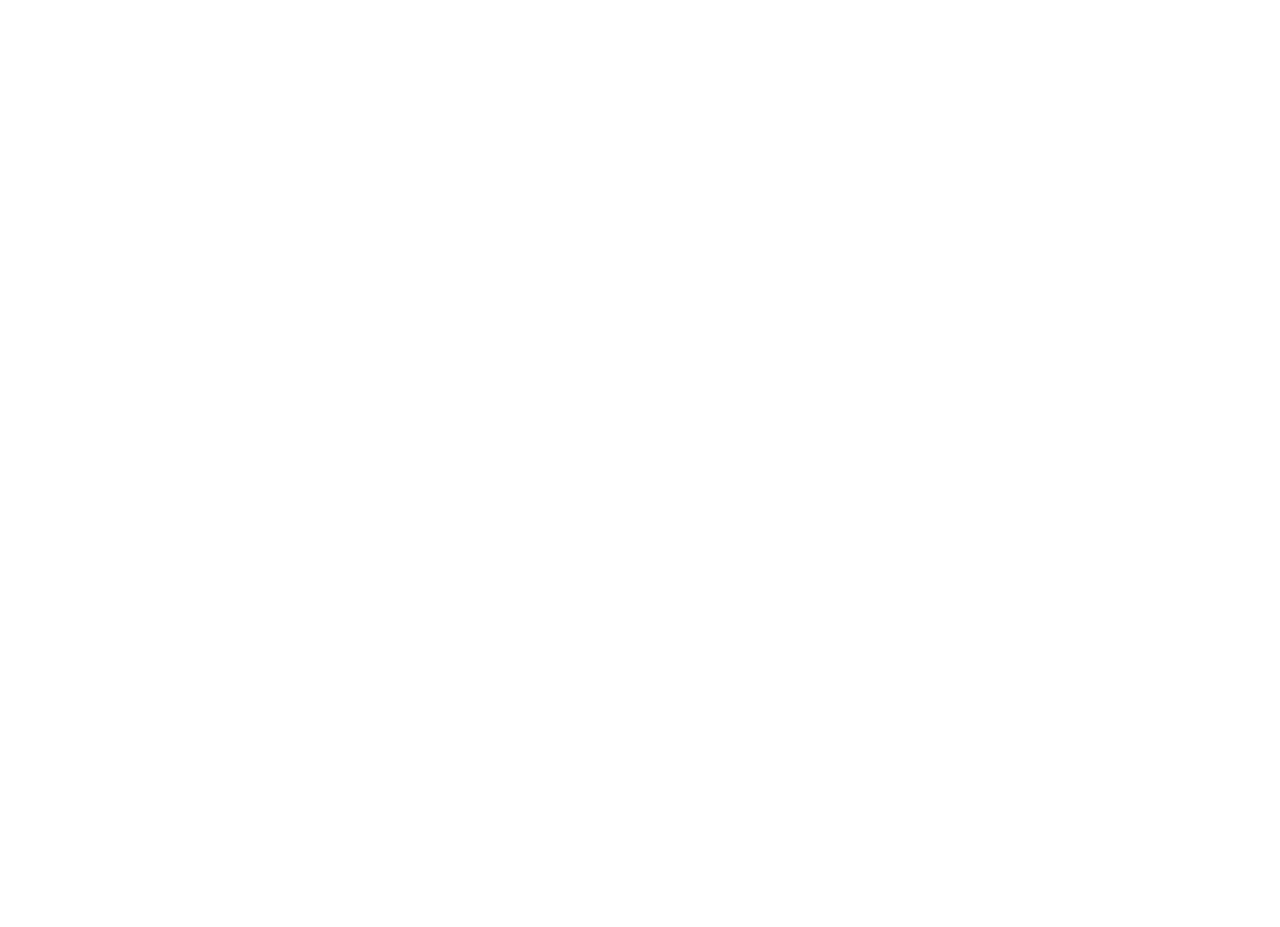
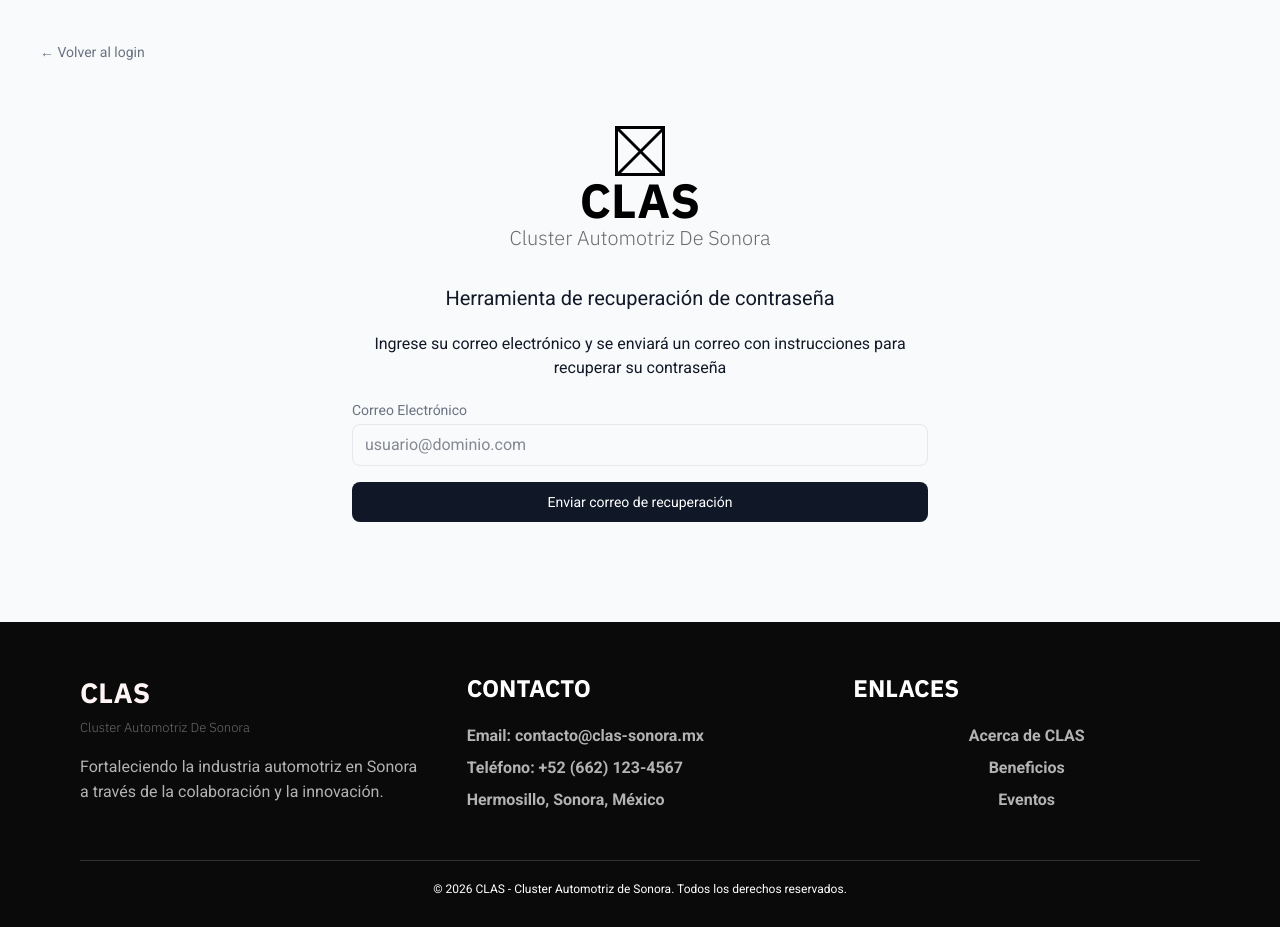
Before and after one commit to turtlevlz/CLAS, a React (Vite) app in the folder frontend/: page /contrasena_reset in a window 1280 px wide. Before the commit this address had no page. Before the commit the page ends 800 px from the top, so only its background shows below. Built offline with nearby package versions, Linux system fonts and the light colour scheme.

Commit message:
feat: added forgot password page

```diff
--- a/frontend/src/App.tsx
+++ b/frontend/src/App.tsx
@@ -6,6 +6,7 @@
 import Login from './pages/Login';
 import EmpresaDetalle from './pages/EmpresaDetalle';
 import Admin from './pages/Admin';
+import ForgotPswd from './pages/ForgotPswd'
 
 export default function App() {
   return (
@@ -18,6 +19,7 @@
         <Route path="/login" element={<Login />} />
         <Route path="/empresa/:id" element={<EmpresaDetalle />} />
         <Route path="/admin" element={<Admin />} />
+        <Route path="/contrasena_reset" element={<ForgotPswd />} />
       </Routes>
     </BrowserRouter>
   );
--- /dev/null
+++ b/frontend/src/pages/ForgotPswd.tsx
@@ -0,0 +1,47 @@
+import { useState } from "react";
+import Footer from "../components/Footer";
+
+export default function ForgotPswd() {
+    const [email, setEmail] = useState('');
+
+    const handleSubmit = () => {
+        console.log({ email });
+    }
+
+    return (
+        <>
+            <div className="min-h-screen flex flex-col">
+                <main className="flex-1 bg-gray-50 p-10">
+                    <a href="/login" className='inline-flex items-center gap-1 text-sm text-gray-500 hover:text-gray-700 mb-8'>← Volver al login</a>
+                        <div className='grid gap-8 max-w-xl mx-auto'>
+                            <div>
+
+                                <div className="flex flex-col items-center p-8">
+                                        <div className="w-[50px] h-[50px] border-[3px] border-black flex items-center justify-center relative before:content-[''] before:absolute before:w-[65px] before:h-[3px] before:bg-black before:rotate-45 after:content-[''] after:absolute after:w-[65px] after:h-[3px] after:bg-black after:-rotate-45" />
+                                        <span className="font-heading font-bold text-5xl text-black leading-none">CLAS</span>
+                                        <span className="font-heading font-light text-xl text-text-muted">Cluster Automotriz De Sonora</span>
+                                </div>
+
+                                <p className="text-center text-xl pb-5">Herramienta de recuperación de contraseña</p>
+                                <p className="text-center text-l pb-5">Ingrese su correo electrónico y se enviará un correo con instrucciones para recuperar su contraseña</p>
+
+                                <label className='block text-sm text-gray-500 mb-1'>Correo Electrónico</label>
+                                <input
+                                type='email'
+                                placeholder='usuario@dominio.com'
+                                value={email}
+                                onChange={e => setEmail(e.target.value)}
+                                className='w-full px-3 py-2 text-m border border-gray-200 rounded-lg bg-gray-50 focus:outline-none focus:ring-2 focus:ring-blue-400'/>
+
+                                <button onClick={handleSubmit} className='mb-15 w-full mt-4 bg-gray-900 text-white py-2.5 rounded-lg text-sm font-medium hover:bg-gray-800 transition-colors'>
+                                    Enviar correo de recuperación
+                                </button>
+                            </div>
+
+                        </div>
+                </main>
+                <Footer/>
+            </div>
+        </>
+    )
+}
--- a/frontend/src/pages/Login.tsx
+++ b/frontend/src/pages/Login.tsx
@@ -44,7 +44,7 @@
 
             <div className='flex justify-between items-center mt-3 mb-1'>
               <label className='text-xs text-gray-500'>Contraseña</label>
-              <a href="#" className='text-xs text-blue-500 hover:underline'>
+              <a href="/contrasena_reset" className='text-xs text-blue-500 hover:underline'>
                 ¿Olvidaste tu contraseña?
               </a>
             </div>
```
